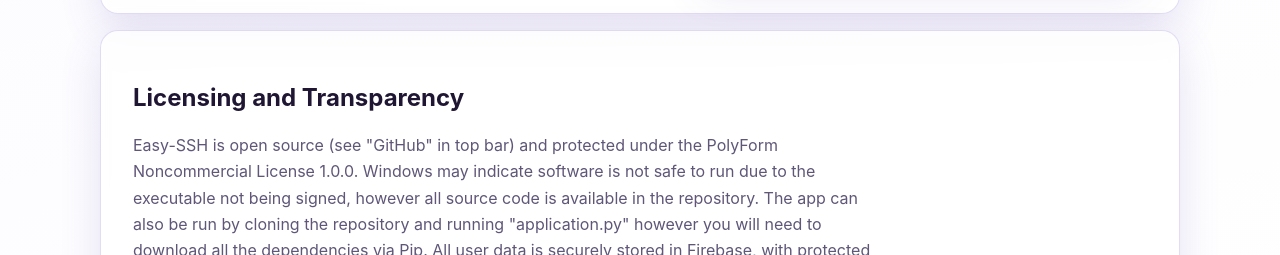
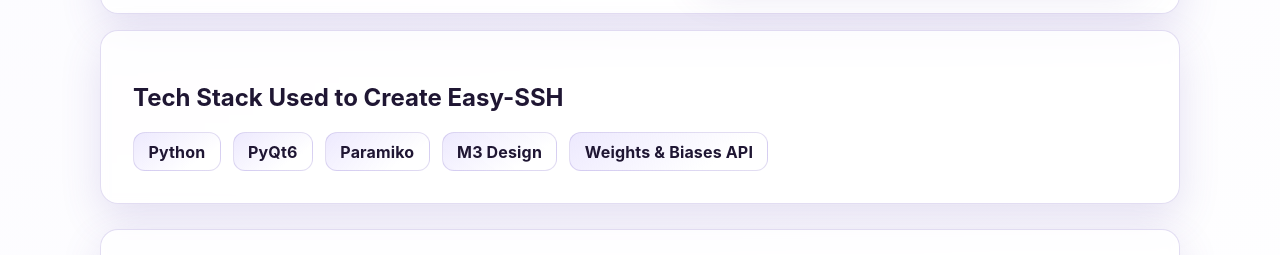
Before and after one commit to sam-grouchnikov/easy-ssh-web, a website: page index.html in a window 1280 px wide. Shown: the part 1573-1828 px from the top of the page. Drawn offline with Linux system fonts and the light colour scheme.

Commit message:
Style tech stack as individual pill cards

```diff
--- a/index.html
+++ b/index.html
@@ -321,6 +321,23 @@
             box-shadow: var(--shadow);
         }
 
+        .tech-stack-grid {
+            margin-top: 1rem;
+            display: flex;
+            flex-wrap: wrap;
+            gap: 0.75rem;
+        }
+
+        .tech-pill {
+            padding: 0.55rem 0.9rem;
+            border-radius: 12px;
+            border: 1px solid var(--surface-border);
+            background: linear-gradient(145deg, var(--accent-soft), transparent 75%);
+            color: var(--text);
+            font-weight: 650;
+            letter-spacing: 0.01em;
+        }
+
         footer {
             color: var(--muted);
             text-align: center;
@@ -445,7 +462,16 @@
         </div>
     </section>
 
-    <div></div>
+    <section class="panel hero margintop" aria-label="Tech stack used to create Easy-SSH">
+        <h2>Tech Stack Used to Create Easy-SSH</h2>
+        <div class="tech-stack-grid" aria-label="Easy-SSH technologies">
+            <span class="tech-pill">Python</span>
+            <span class="tech-pill">PyQt6</span>
+            <span class="tech-pill">Paramiko</span>
+            <span class="tech-pill">M3 Design</span>
+            <span class="tech-pill">Weights &amp; Biases API</span>
+        </div>
+    </section>
 
     <section class="panel hero margintop">
         <h2>Licensing and Transparency</h2>
```
